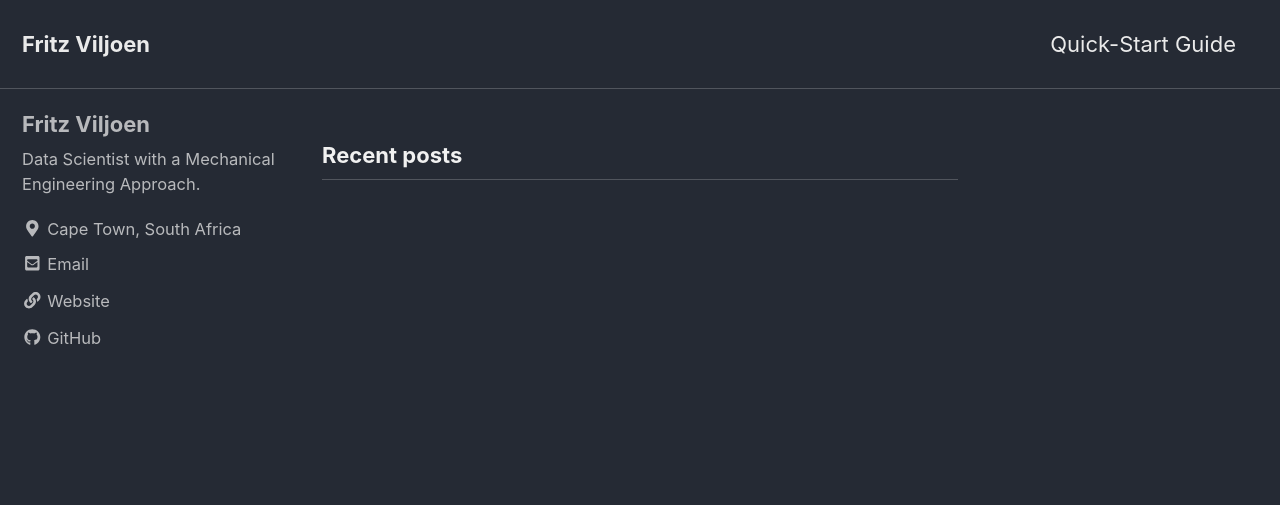
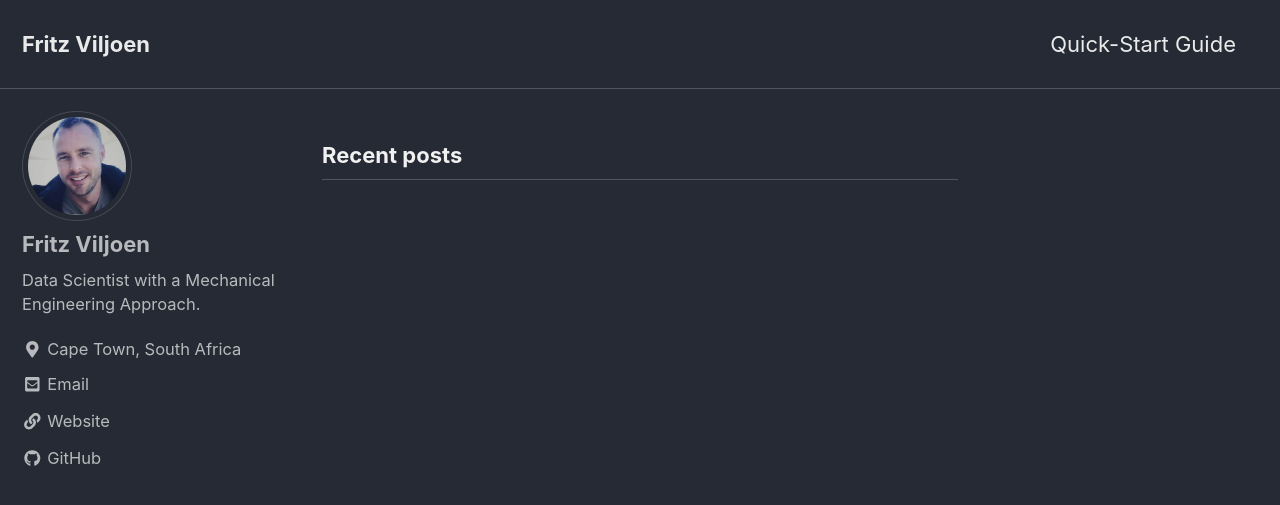
Before and after one commit to FritzViljoen/FritzViljoen.github.io, a Jekyll site: the page built from index.html, in a window 1280 px wide and 900 px high. Shown: the top 505 px of the window. Built offline with Jekyll 4.4.1, drawn with Linux system fonts in a browser that asks for light colours; cached includes are drawn as plain includes; nearby versions of some CDN libraries; the list of posts is cut into pages by our own code.

Commit message:
add bio-photo

```diff
--- a/_config.yml
+++ b/_config.yml
@@ -107,7 +107,7 @@
 # Site Author
 author:
   name             : "Fritz Viljoen"
-  avatar           : # path of avatar image, e.g. "/assets/images/bio-photo.jpg"
+  avatar           : "/assets/images/bio-photo.jpg" # path of avatar image
   bio              : "Data Scientist with a Mechanical Engineering Approach."
   location         : "Cape Town, South Africa"
   email            :
```
Also changed, not shown: assets/images/bio-photo.jpg (added).
